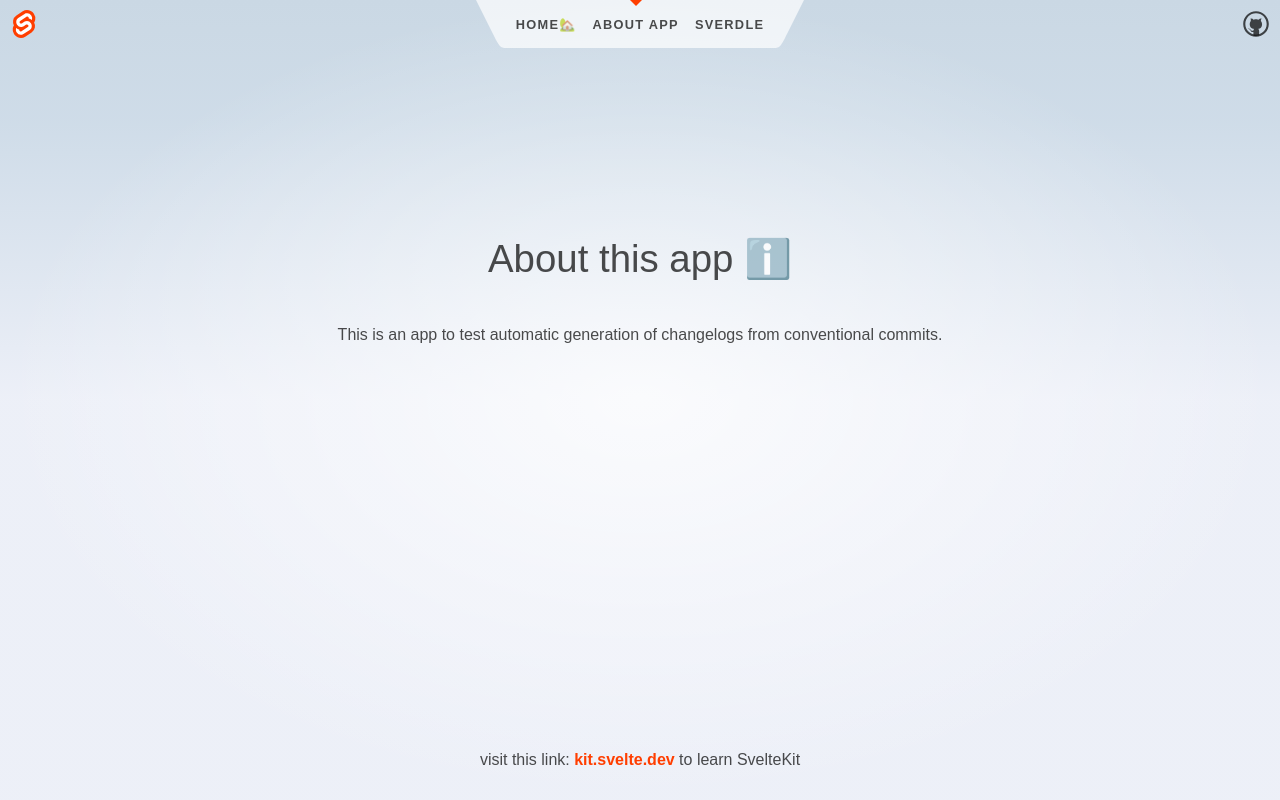
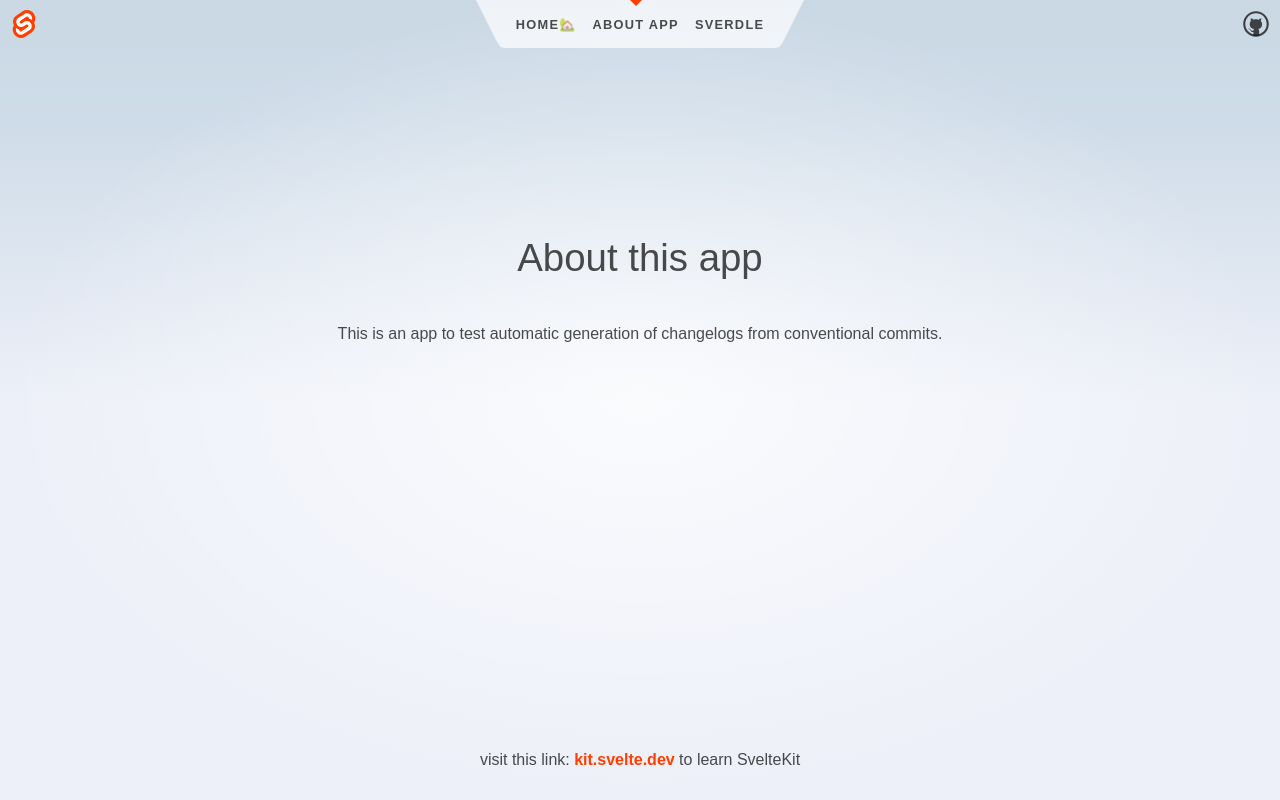
Before and after one commit to maalfrid/changelog-experimentation, a SvelteKit app: page /about in a window 1280 px wide. Built offline with nearby package versions, Linux system fonts and the light colour scheme.

Commit message:
feat: add feature

```diff
--- a/src/routes/about/+page.svelte
+++ b/src/routes/about/+page.svelte
@@ -4,7 +4,7 @@
 </svelte:head>
 
 <div class="text-column">
-	<h1>About this app ℹ️</h1>
+	<h1>About this app</h1>
 
 	<p>This is an app to test automatic generation of changelogs from conventional commits.</p>
 </div>
```
